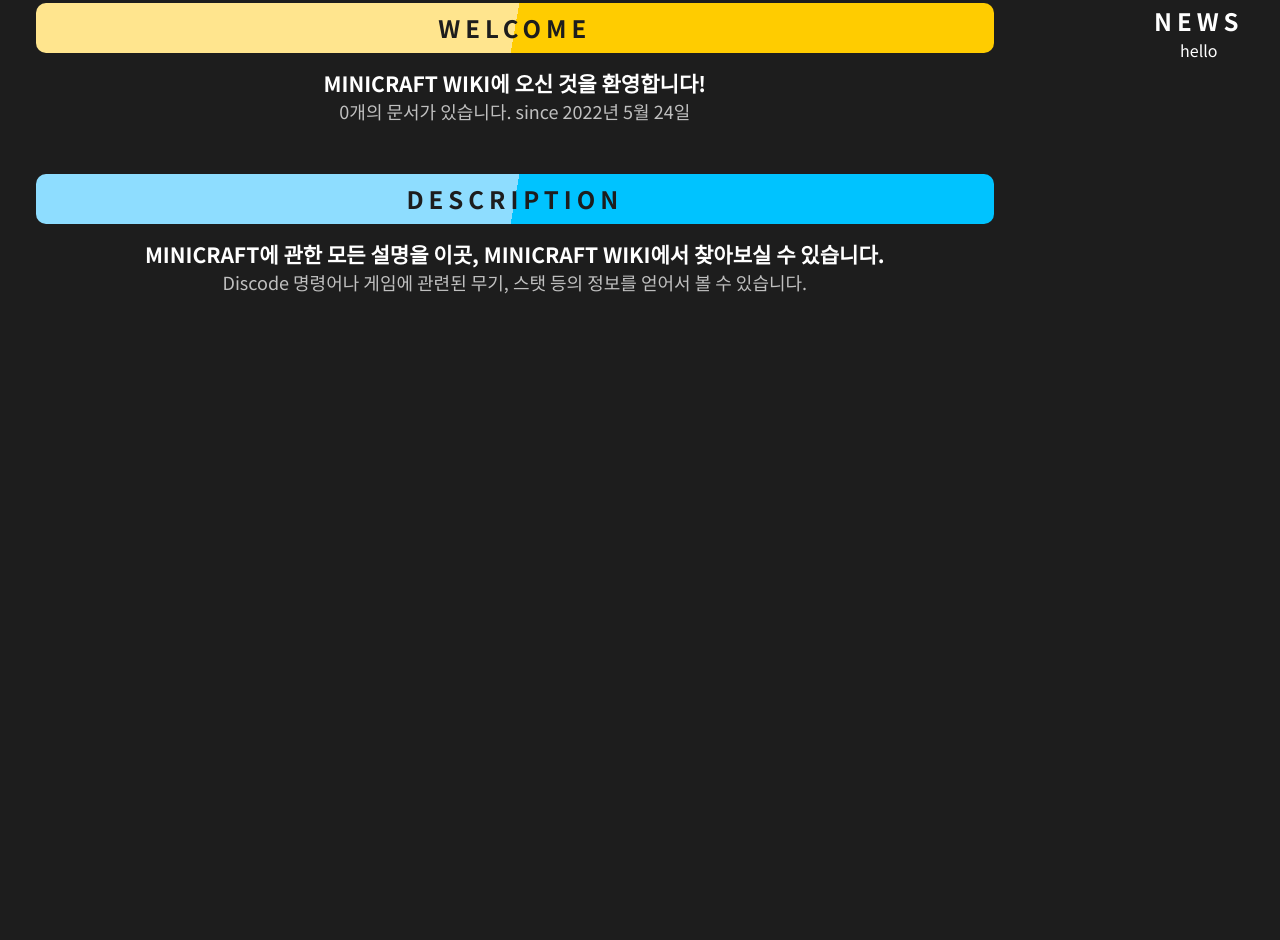
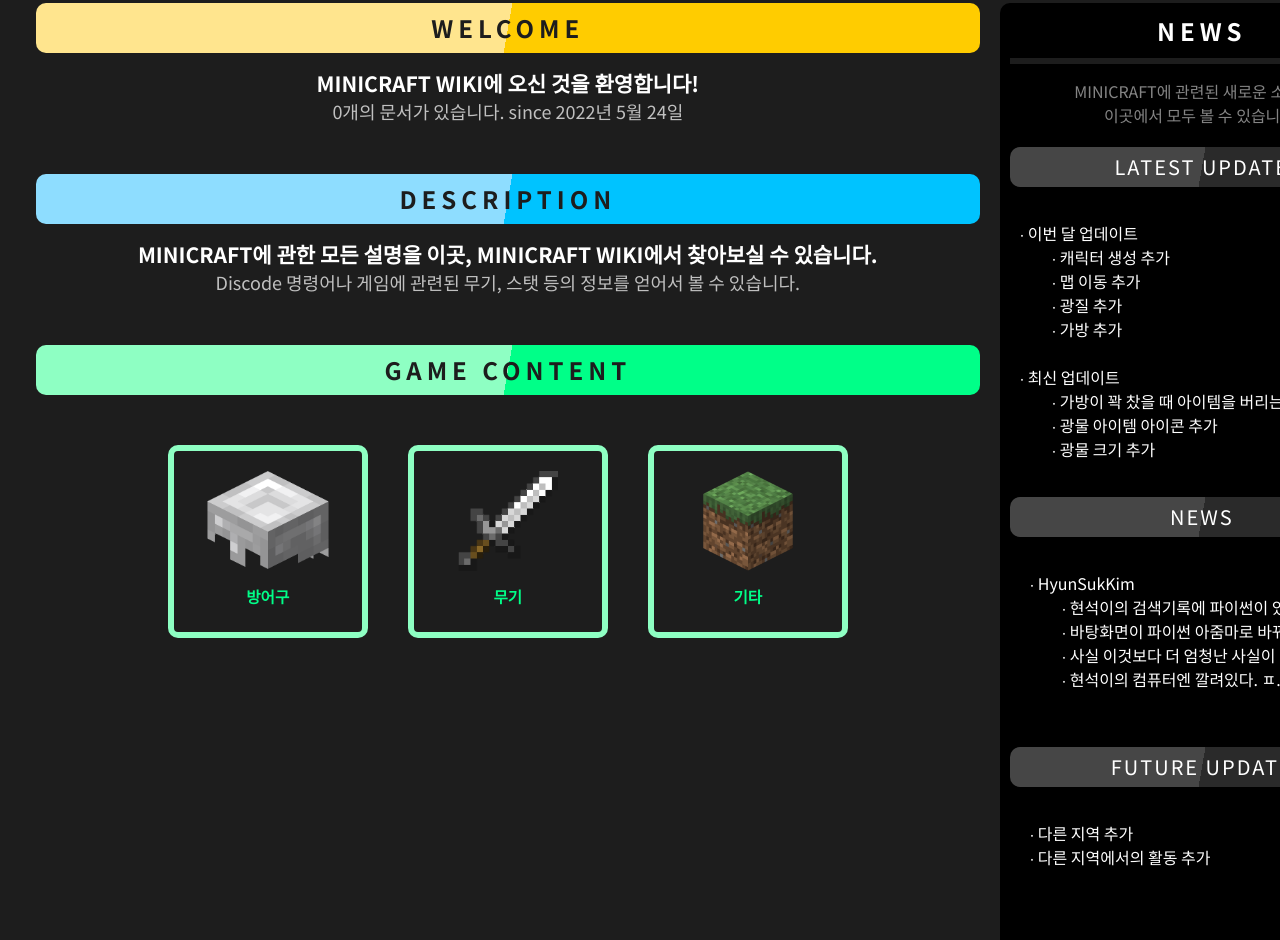
Before and after one commit to Mooner510/MiniCraft-Page, a plain HTML site: page index.html in a window 1280 px wide. Shown: the part 396-1336 px from the top of the page. Drawn offline with Linux system fonts and the light colour scheme; a web font is replaced by a local one.

Commit message:
News&Content

```diff
--- a/css/index.css
+++ b/css/index.css
@@ -3,14 +3,12 @@
     font-family: 'CookieRunOTF-Black';
     src: url('https://cdn.jsdelivr.net/gh/projectnoonnu/noonfonts_twelve@1.0/CookieRunOTF-Black00.woff') format('woff');
     font-weight: normal;
-    font-style: normal;
-}
+    font-style: normal;}
 @font-face {
     font-family: 'CookieRun-Regular';
     src: url('https://cdn.jsdelivr.net/gh/projectnoonnu/noonfonts_2001@1.1/CookieRun-Regular.woff') format('woff');
     font-weight: normal;
-    font-style: normal;
-}
+    font-style: normal;}
 *{
     margin: 0;
     padding: 0;
@@ -35,15 +33,17 @@
 }
 header h1{
     font-family: 'CookieRunOTF-Black';
-    font-size: 50px;
-    margin-bottom: -50px;
+    font-size: 60px;
+    margin-bottom: 80px;
 }
 .menu{
+    position: absolute;
+    top: 200px;
     z-index: 10;
     display: flex;
     width: 100%;
     height: 50px;
-    background-color: rgba(0, 0, 0, 0.5);
+    background-color: rgba(29, 29, 29, 0.8);
     justify-content: center;
     align-items: center;
 }
@@ -74,14 +74,18 @@
     width: 120px;
     position: absolute;
     left: 400px;
-    top: 167px;
+    top: 0px;
 }
 #items a{
     text-decoration: none;
     font-size: 15px;
     color: white;
 }
-main{
+
+
+
+
+main{ /* 메인 CSS */
     margin: 10px;
     display: flex;
     flex-direction: column;
@@ -108,7 +112,11 @@
     height: 100%;
     width: 95%;
 }
-.mainleft{
+
+
+
+
+.mainleft{ /* 메인 에서 왼쪽(정보) 부분 */
     height: 100%;
     width: 70%;
 }
@@ -140,11 +148,119 @@
     margin-top: 15px;
     margin-bottom: 50px;
 }
-.mainright{
-    height: 100%;
+#content{
+    background: linear-gradient(100deg,  rgb(142, 255, 195) 50%, rgb(0, 255, 136) 50%);
+    height: 50px;
+    border-radius: 10px;
+    display: flex;
+    justify-content: center;
+    align-items: center;
+    margin-bottom: 30px;
+}
+#contentimg{
+    display: flex;
+    flex-wrap: wrap;
+    justify-content: center;
+    align-items: center;
+}
+.contentimg{
+    transition: all 0.2s;
+    padding: 10px;
+    cursor: pointer;
+    background: none;
+    border: solid 6px rgb(142, 255, 195);
+    border-radius: 10px;
+    width: 200px;
+    margin: 20px;
+}
+.contentimg:hover{
+    transform: scale(1.2);
+    background: rgb(212, 253, 255);
+}
+.contentimg img{
+    padding: 10px;
+    height: 120px;
+}
+.contentimg h3{
+    margin-bottom: 15px;
+    color: rgb(0, 255, 136);
+}
+
+
+
+
+.mainright{ /* 메인 에서 오른쪽(뉴스) 부분 */
+    margin-left: 20px;
+    border-radius: 10px;
+    background-color: rgb(0, 0, 0);
+    height: 99%;
     width: 30%;
+    display: flex;
+    flex-direction: column;
+    align-items: center;
 }
-footer{
+#news{
+    border-bottom: solid 6px rgb(29, 29, 29);
+    padding: 10px;
+    width: 95%;
+    margin-bottom: 15px;
+}
+.latest{
+    width: 95%;
+    height: 350px;
+}
+.latestUpdate{
+    display: flex;
+    justify-content: center;
+    align-items: center;
+    font-size: 20px;
+    letter-spacing: 2px;
+    margin-top: 10px;
+    margin-bottom: 10px;
+    border-radius: 10px;
+    height: 40px;
+    width: 100%;
+    background: linear-gradient(100deg, rgb(70, 70, 70) 50%, rgb(42, 42, 42) 50%);
+}
+.news{
+    width: 95%;
+    height: 250px;
+}
+.News{
+    display: flex;
+    justify-content: center;
+    align-items: center;
+    font-size: 20px;
+    letter-spacing: 2px;
+    margin-top: 10px;
+    margin-bottom: 10px;
+    border-radius: 10px;
+    height: 40px;
+    width: 100%;
+    background: linear-gradient(100deg, rgb(70, 70, 70) 50%, rgb(42, 42, 42) 50%);
+}
+.futureupdate{
+    width: 95%;
+    height: 200px;
+}
+.futureUpdate{
+    display: flex;
+    justify-content: center;
+    align-items: center;
+    font-size: 20px;
+    letter-spacing: 2px;
+    margin-top: 10px;
+    margin-bottom: 10px;
+    border-radius: 10px;
+    height: 40px;
+    width: 100%;
+    background: linear-gradient(100deg, rgb(70, 70, 70) 50%, rgb(42, 42, 42) 50%);
+}
+
+
+
+
+footer{ /* 바닥 부분 */
     background-color: rgb(124, 124, 124);
     height: 40vh;
     width: 100%;
--- a/index.html
+++ b/index.html
@@ -26,7 +26,7 @@
         <div id="items" onmouseleave="hideDetail()">
             <a href="">방어구</a><br>
             <a href="">무기</a><br>
-            <a href="">룬</a><br>
+            <a href="">현석</a><br>
             <a href="">기타</a><br>
         </div>
         <button>MOBS</button>
@@ -50,10 +50,47 @@
                     <h3>MINICRAFT에 관한 모든 설명을 이곳, MINICRAFT WIKI에서 찾아보실 수 있습니다.</h3>
                     <p style="color: silver;">Discode 명령어나 게임에 관련된 무기, 스탯 등의 정보를 얻어서 볼 수 있습니다.</p>
                 </div>
+                <div id="content"><h2 style="color: rgb(29, 29, 29); letter-spacing: 5px;">GAME CONTENT</h2></div>
+                <div id="contentimg">
+                    <a href="#"><button class="contentimg"><img src="img/bang.png"><h3>방어구</h3></button></a>
+                    <a href="#"><button class="contentimg"><img src="img/iron.png"><h3>무기</h3></button></a>
+                    <a href="#"><button class="contentimg"><img src="img/grass.png"><h3>기타</h3></button></a>
+                </div>
             </div>
             <div class="mainright">
                 <div id="news"><h2 style="color: white; letter-spacing: 5px;">NEWS</h2></div>
-                <div>hello</div>
+                <p style="color: rgb(132, 132, 132); margin-bottom: 10px;">MINICRAFT에 관련된 새로운 소식들을<br>이곳에서 모두 볼 수 있습니다.</p>
+                <div class="latest">
+                    <div class="latestUpdate">LATEST UPDATE</div>
+                    <p style="text-align: start; margin-left: 10px;">
+                        <Br>∙ 이번 달 업데이트<br>
+                        &emsp;&emsp;∙ 캐릭터 생성 추가<br>
+                        &emsp;&emsp;∙ 맵 이동 추가<br>
+                        &emsp;&emsp;∙ 광질 추가<br>
+                        &emsp;&emsp;∙ 가방 추가<br><br>
+                        ∙ 최신 업데이트<br>
+                        &emsp;&emsp;∙ 가방이 꽉 찼을 때 아이템을 버리는 기능 추가<br>
+                        &emsp;&emsp;∙ 광물 아이템 아이콘 추가<br>
+                        &emsp;&emsp;∙ 광물 크기 추가
+                    </p>
+                </div>
+                <div class="news">
+                    <div class="News">NEWS</div>
+                    <p style="text-align: start; margin-left: 20px;">
+                        <br>∙ HyunSukKim<br>
+                        &emsp;&emsp;∙ 현석이의 검색기록에 파이썬이 있다.<br>
+                        &emsp;&emsp;∙ 바탕화면이 파이썬 아줌마로 바뀌었었다.<br>
+                        &emsp;&emsp;∙ 사실 이것보다 더 엄청난 사실이 있다.<br>
+                        &emsp;&emsp;∙ 현석이의 컴퓨터엔 깔려있다. ㅍ...y..
+                    </p>
+                </div>
+                <div class="futureupdate">
+                    <div class="futureUpdate">FUTURE UPDATE</div>
+                    <p style="text-align: start; margin-left: 20px;">
+                        <br>∙ 다른 지역 추가<br>
+                        ∙ 다른 지역에서의 활동 추가<br>
+                    </p>
+                </div>
             </div>
         </div>
 
```
Also changed, not shown: img/bang.png (added), img/grass.png (added), img/iron.png (added).
